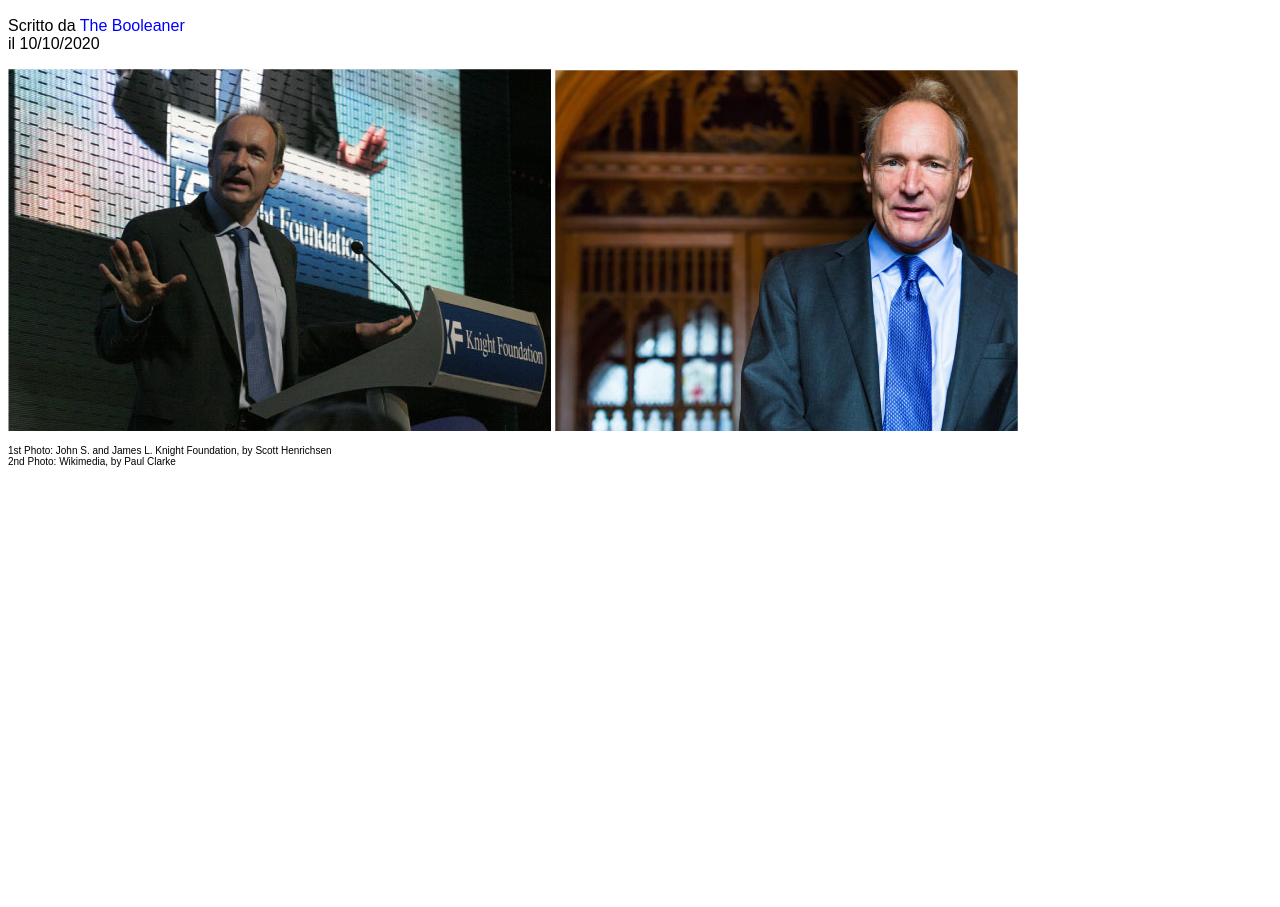
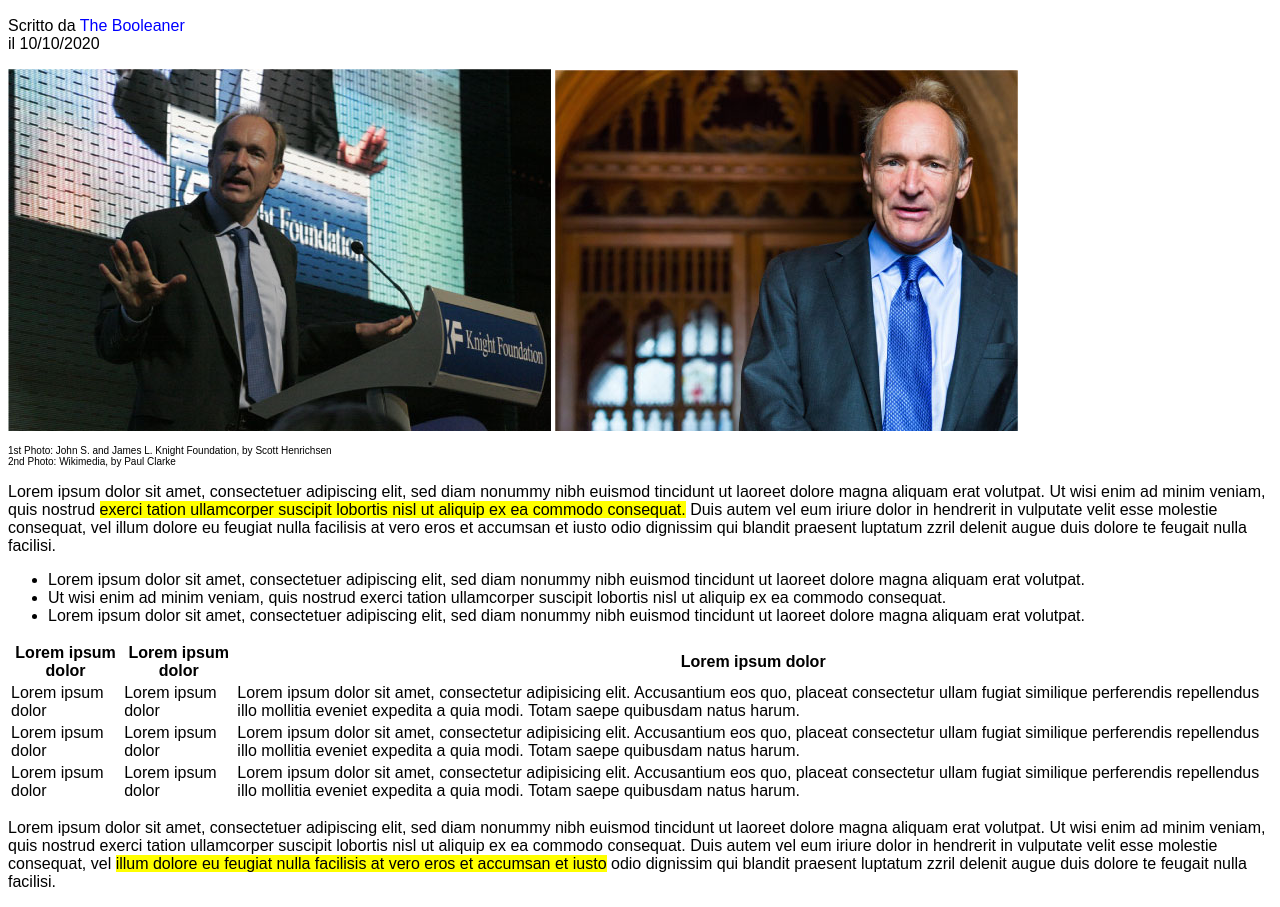
Before and after one commit to RiccardoMacchi/html-css-booleaner, a plain HTML site: page index.html in a window 1280 px wide. Shown: the part 126-1033 px from the top of the page. Before the commit the page ends 800 px from the top, so only its background shows below. Drawn offline with Linux system fonts and the light colour scheme.

Commit message:
body html

```diff
--- a/css/style.css
+++ b/css/style.css
@@ -1,10 +1,12 @@
 /* regole generali */
 
-/* regole header */
 
 *{
     font-family: Arial, Helvetica, sans-serif;
 }
+
+
+/* regole header */
 
 header {
     background-image: url(../img/pattern.png);
@@ -18,6 +20,12 @@ header {
 }
 
 /* regole body */
+
+.evi {
+    background:#FFFF00;
+
+}
+
 #autore {
     color: blue;
 }
--- a/index.html
+++ b/index.html
@@ -25,7 +25,50 @@
             <img src="img/tim-2.jpg" alt="foto tim">
             <p id="fotodescription">1st Photo: John S. and James L. Knight Foundation, by Scott Henrichsen <br> 2nd Photo: Wikimedia, by Paul Clarke</p>
         </section>
+    <!-- Sezione Esplicativa -->
+        <section>
+            <p>Lorem ipsum dolor sit amet, consectetuer adipiscing elit, sed diam nonummy nibh euismod tincidunt ut laoreet dolore magna aliquam erat volutpat. Ut wisi enim ad minim veniam, quis nostrud <span class="evi">exerci tation ullamcorper suscipit lobortis nisl ut aliquip ex ea commodo consequat.</span> Duis autem vel eum iriure dolor in hendrerit in vulputate velit esse molestie consequat, vel illum dolore eu feugiat nulla facilisis at vero eros et accumsan et iusto odio dignissim qui blandit praesent luptatum zzril delenit augue duis dolore te feugait nulla facilisi.</p>
+        </section>
 
+    <!-- Sezione Lista -->
+        <section>
+            <ul>
+                <li>Lorem ipsum dolor sit amet, consectetuer adipiscing elit, sed diam nonummy nibh euismod tincidunt ut laoreet dolore magna aliquam erat volutpat.</li>
+                <li>Ut wisi enim ad minim veniam, quis nostrud exerci tation ullamcorper suscipit lobortis nisl ut aliquip ex ea commodo consequat.</li>
+                <li>Lorem ipsum dolor sit amet, consectetuer adipiscing elit, sed diam nonummy nibh euismod tincidunt ut laoreet dolore magna aliquam erat volutpat.</li>
+            </ul>
+        </section>
+    <!-- Tabella -->
+        <table>
+            <thead>
+                <tr>
+                    <th>Lorem ipsum dolor</th>
+                    <th>Lorem ipsum dolor</th>
+                    <th>Lorem ipsum dolor</th>
+                </tr>
+            </thead>
+            <tbody>
+                <tr>
+                    <td>Lorem ipsum dolor</td>
+                    <td>Lorem ipsum dolor</td>
+                    <td>Lorem ipsum dolor sit amet, consectetur adipisicing elit. Accusantium eos quo, placeat consectetur ullam fugiat similique perferendis repellendus illo mollitia eveniet expedita a quia modi. Totam saepe quibusdam natus harum. </td>
+                </tr>
+                <tr>
+                    <td>Lorem ipsum dolor</td>
+                    <td>Lorem ipsum dolor</td>
+                    <td>Lorem ipsum dolor sit amet, consectetur adipisicing elit. Accusantium eos quo, placeat consectetur ullam fugiat similique perferendis repellendus illo mollitia eveniet expedita a quia modi. Totam saepe quibusdam natus harum. </td>
+                </tr>
+                <tr>
+                    <td>Lorem ipsum dolor</td>
+                    <td>Lorem ipsum dolor</td>
+                    <td>Lorem ipsum dolor sit amet, consectetur adipisicing elit. Accusantium eos quo, placeat consectetur ullam fugiat similique perferendis repellendus illo mollitia eveniet expedita a quia modi. Totam saepe quibusdam natus harum. </td>
+                </tr>
+            </tbody>
+        </table>
+    <!-- Conclusioni articolo -->
+        <section>
+            <p>Lorem ipsum dolor sit amet, consectetuer adipiscing elit, sed diam nonummy nibh euismod tincidunt ut laoreet dolore magna aliquam erat volutpat. Ut wisi enim ad minim veniam, quis nostrud exerci tation ullamcorper suscipit lobortis nisl ut aliquip ex ea commodo consequat. Duis autem vel eum iriure dolor in hendrerit in vulputate velit esse molestie consequat, vel <span class="evi">illum dolore eu feugiat nulla facilisis at vero eros et accumsan et iusto</span> odio dignissim qui blandit praesent luptatum zzril delenit augue duis dolore te feugait nulla facilisi.</p>
+        </section>
     </main>
     <!-- foto finali -->
     <footer>
```
